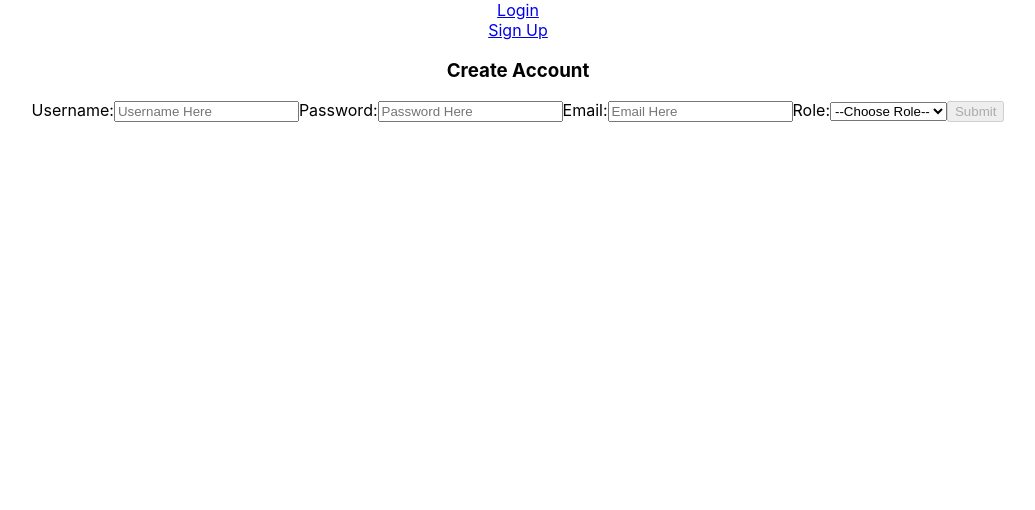
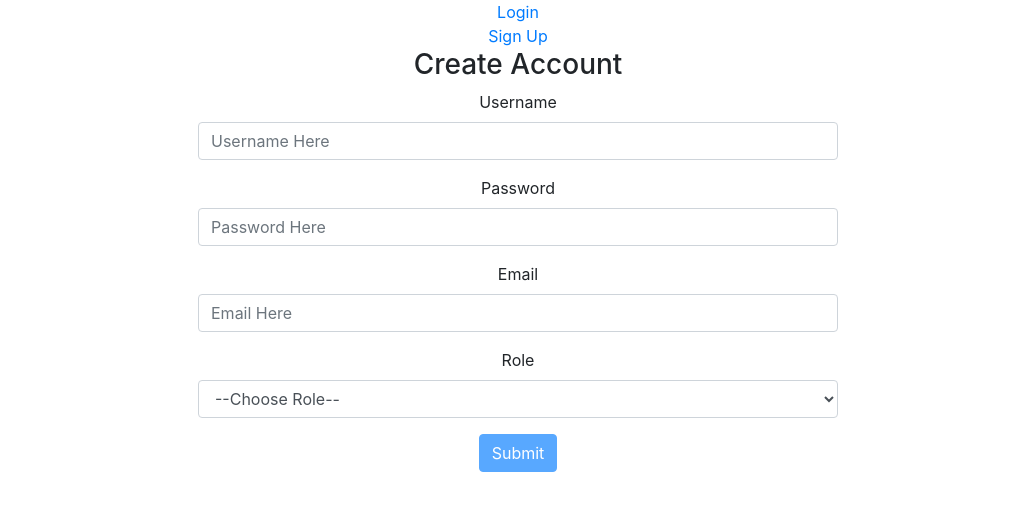
Before and after one commit to Build-Week-School-in-the-Cloud-Nov16/front-end, a React (Create React App) app in the folder school-in-the-cloud/: page /sign-up in a window 1280 px wide. Shown: the top 510 px of the page, without its empty margins (122-1157 px from the left). Built offline with nearby package versions, Linux system fonts and the light colour scheme.

Commit message:
Styled signin form with ReactStrap

```diff
--- a/school-in-the-cloud/package.json
+++ b/school-in-the-cloud/package.json
@@ -7,10 +7,12 @@
     "@testing-library/react": "^11.1.2",
     "@testing-library/user-event": "^12.2.2",
     "axios": "^0.21.0",
+    "bootstrap": "^4.5.3",
     "react": "^17.0.1",
     "react-dom": "^17.0.1",
     "react-router-dom": "^5.2.0",
     "react-scripts": "4.0.0",
+    "reactstrap": "^8.7.1",
     "web-vitals": "^0.2.4",
     "yup": "^0.29.3"
   },
--- a/school-in-the-cloud/src/App.css
+++ b/school-in-the-cloud/src/App.css
@@ -36,3 +36,12 @@
     transform: rotate(360deg);
   }
 }
+
+.form {
+  width: 50%;
+}
+
+.formContainer {
+  display: flex;
+  justify-content: center;
+}
--- a/school-in-the-cloud/src/index.js
+++ b/school-in-the-cloud/src/index.js
@@ -3,6 +3,7 @@ import ReactDOM from 'react-dom';
 import './index.css';
 import App from './App';
 import reportWebVitals from './reportWebVitals';
+import "bootstrap/dist/css/bootstrap.min.css";
 
 ReactDOM.render(
   <React.StrictMode>
--- a/school-in-the-cloud/src/signUpFormComponents/SignUpForm.js
+++ b/school-in-the-cloud/src/signUpFormComponents/SignUpForm.js
@@ -1,42 +1,43 @@
 import React from "react";
+import { Button, Form, FormGroup, Label, Input, } from "reactstrap";
 
 export default function SignUpForm(props) {
     const { formValues, change, submit, buttonDisabled, errors } = props;
     return (
-        <div>
+        <div className="formContainer">
+
+            <Form onSubmit={submit} className="form">
             <h3>Create Account</h3>
+                <FormGroup>
+                    <Label for="username">Username</Label>
+                    <Input type="text" name="username" id="username" value={formValues.username} onChange={change} placeholder="Username Here"/>
+                </FormGroup>
+                <FormGroup>
+                    <Label for="password">Password</Label>
+                    <Input type="password" name="password" id="password" value={formValues.password} onChange={change} placeholder="Password Here"/>
+                </FormGroup>
+                <FormGroup>
+                    <Label for="email">Email</Label>
+                    <Input type="email" name="email" id="email" value={formValues.email} onChange={change} placeholder="Email Here"/>
+                </FormGroup>
+                <FormGroup>
+                    <Label for="role">Role</Label>
+                    <Input type="select" name="role" id="role" value={formValues.role} onChange={change}>
+                        <option value="">--Choose Role--</option>
+                        <option value="admin">Admin</option>
+                        <option value="volunteer">Volunteer</option>
+                        <option value="student">Student</option>
+                    </Input>
+                </FormGroup>
+                <Button color="primary" disabled={buttonDisabled}>Submit</Button>
+
+            </Form>
             <div>
                 <p className="errors">{errors.username}</p>
                 <p className="errors">{errors.password}</p>
                 <p className="errors">{errors.email}</p>
                 <p className="errors">{errors.role}</p>
             </div>
-            <form onSubmit={submit} className="form">
-                <label>
-                    Username:
-                    <input type="text" name="username" value={formValues.username} onChange={change} placeholder="Username Here"/>
-                </label>
-                <label>
-                    Password:
-                    <input type="password" name="password" value={formValues.password} onChange={change} placeholder="Password Here"/>
-                </label>
-                <label>
-                    Email:
-                    <input type="email" name="email" value={formValues.email} onChange={change} placeholder="Email Here"/>
-                </label>
-                <label>
-                    Role:
-                    <select name="role" value={formValues.role} onChange={change}>
-                        <option value="">--Choose Role--</option>
-                        <option value="admin">Admin</option>
-                        <option value="volunteer">Volunteer</option>
-                        <option value="student">Student</option>
-                    </select>
-                </label>
-                <button disabled={buttonDisabled}>Submit</button>
-
-            </form>
-
         </div>
     );
 }
```
Also changed, not shown: 1 other file (tests, documents, lock files or other folders).
